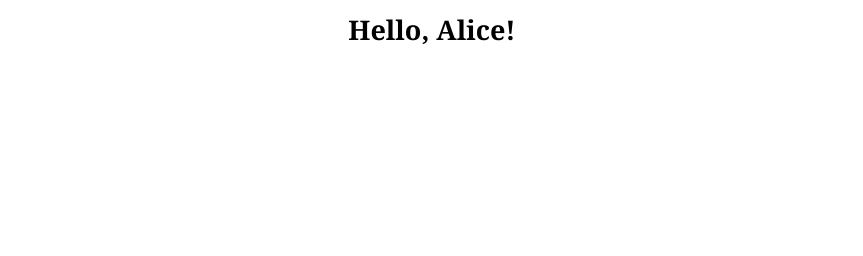
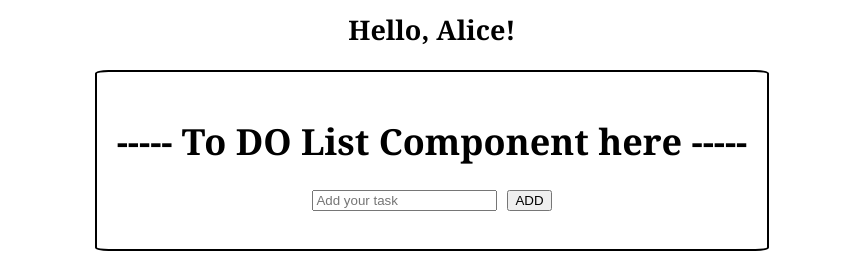
Before and after one commit to vishesh381/React-Journey, a React (Vite) app: page / in a window 1280 px wide. Shown: the part 628-884 px from the top of the page, without its empty margins (208-1071 px from the left). Before the commit the page ends 800 px from the top, so only its background shows below. Built offline with nearby package versions, Linux system fonts and the light colour scheme.

Commit message:
todolist push

```diff
--- a/src/App.css
+++ b/src/App.css
@@ -1,7 +1,26 @@
-div{
+.app{
   font-family: Georgia, 'Times New Roman', Times, serif;
   font-size: large;
   font-weight: bold;
   align-items: center;
   text-align: center;
 }
+.container{
+  display: flex;
+  justify-content: center;
+  align-items: center;
+  margin: 0;
+}
+.box{
+  border: 2px solid black;
+  border-radius: 2%;
+  max-width: 800px;
+  max-height: 600px;
+  padding: 20px;
+}
+.input-section {
+  display: flex;
+  justify-content: center;
+  gap: 10px;
+  margin-top: 20px;
+}
--- a/src/App.tsx
+++ b/src/App.tsx
@@ -1,9 +1,10 @@
 import './App.css'
 import Profile, { getUserInfo as GetUserInfo, Greeting } from './Day1/day1Practice';
+import { ToDoList as ToDoList } from './Day1/toDoList';
 function App() {
 
   return (
-    <>
+    <div className="app">
       <div>Learning React</div>
       <Profile/>
       <Profile/>
@@ -11,7 +12,8 @@ function App() {
        <Greeting name="Vishesh" />
       <Greeting name="John" />
       <Greeting name="Alice" />
-    </>
+      <ToDoList/>
+    </div>
   )
 }
 
--- /dev/null
+++ b/src/Day1/toDoList.tsx
@@ -0,0 +1,98 @@
+import { useState } from "react";
+import "../App.css";
+
+export function ToDoList() {
+  const [inputValue, setInputValue] = useState<string>("");
+  const [listItems, setListItems] = useState<string[]>([]);
+  const [editIndex, setEditIndex] = useState<number | null>(null);
+  const [editValue, setEditValue] = useState<string>("");
+
+  const handleChange = (e) => {
+    setInputValue(e.target.value);
+  };
+
+  const handleAdd = () => {
+    if (inputValue.trim() !== "") {
+      setListItems([...listItems, inputValue]);
+      setInputValue("");
+    }
+  };
+
+  const handleDelete = (indexToDelete: number) => {
+    const updatedList = listItems.filter((_, index) => index !== indexToDelete);
+    setListItems(updatedList);
+    if (editIndex === indexToDelete) {
+      setEditIndex(null);
+      setEditValue("");
+    }
+  };
+
+  const handleEditClick = (index: number) => {
+    setEditIndex(index);
+    setEditValue(listItems[index]);
+  };
+
+  const handleEditChange = (e) => {
+    setEditValue(e.target.value);
+  };
+
+  const handleSaveClick = () => {
+    if (editValue.trim() === "") return; // optional: prevent empty tasks
+    const updatedList = [...listItems];
+    if (editIndex !== null) {
+      updatedList[editIndex] = editValue;
+      setListItems(updatedList);
+      setEditIndex(null);
+      setEditValue("");
+    }
+  };
+
+  const handleCancelClick = () => {
+    setEditIndex(null);
+    setEditValue("");
+  };
+
+  return (
+    <div className="container">
+      <div className="box">
+        <h1>----- To DO List Component here -----</h1>
+        <div className="input-section">
+          <input
+            type="text"
+            value={inputValue}
+            placeholder="Add your task"
+            onChange={handleChange}
+          />
+          <button className="add-btn" onClick={handleAdd}>
+            ADD
+          </button>
+        </div>
+        <div className="todo-items">
+          <ul>
+            {listItems.map((item, index) => (
+              <li key={index}>
+                {editIndex === index ? (
+                  <>
+                    <input
+                      type="text"
+                      value={editValue}
+                      onChange={handleEditChange}
+                    />
+                    <button onClick={handleSaveClick}>Save</button>
+                    <button onClick={handleCancelClick}>Cancel</button>
+                  </>
+                ) : (
+                  <>
+                    {item}
+                    <button onClick={() => handleEditClick(index)}>Edit</button>
+                    <button onClick={() => handleDelete(index)}>Delete</button>
+                  </>
+                )}
+              </li>
+            ))}
+          </ul>
+        </div>
+      </div>
+    </div>
+  );
+}
```
